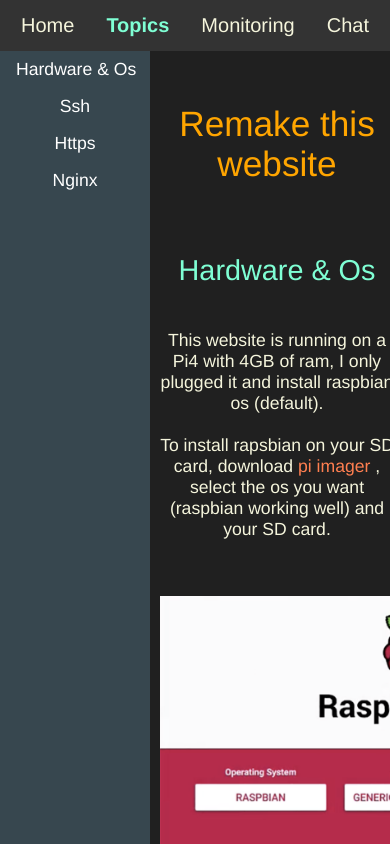
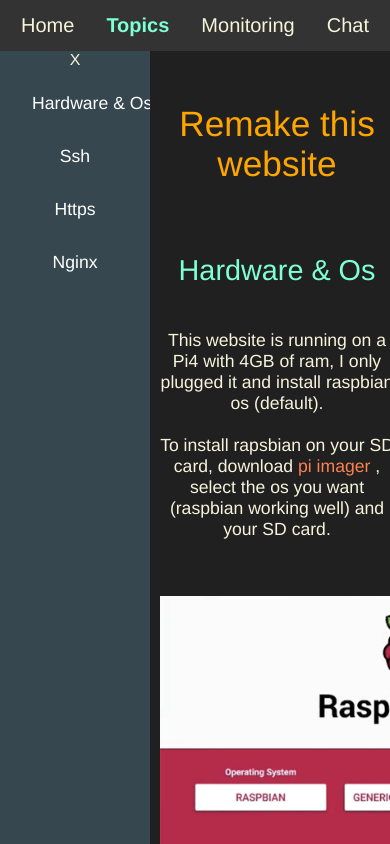
Before and after one commit to hugopukito/vuejs-front, a Vue app: page /topics in a window 390 px wide. Shown: the top 844 px of the page. Built offline with nearby package versions, Linux system fonts and the light colour scheme.

Commit message:
mobile topics navbar

```diff
--- a/package.json
+++ b/package.json
@@ -8,6 +8,11 @@
     "lint": "vue-cli-service lint"
   },
   "dependencies": {
+    "@fortawesome/fontawesome-svg-core": "^6.1.2",
+    "@fortawesome/free-brands-svg-icons": "^6.1.2",
+    "@fortawesome/free-regular-svg-icons": "^6.1.2",
+    "@fortawesome/free-solid-svg-icons": "^6.1.2",
+    "@fortawesome/vue-fontawesome": "^3.0.1",
     "axios": "^0.27.2",
     "core-js": "^3.8.3",
     "vue": "^3.2.13",
--- a/src/App.vue
+++ b/src/App.vue
@@ -14,7 +14,7 @@
   } else {
     setTimeout(() => {
       document.getElementById("router").classList.add("disable");
-    }, 200);
+    }, 350);
   }
 }
 </script>
--- a/src/components/NavBar.vue
+++ b/src/components/NavBar.vue
@@ -1,7 +1,8 @@
 <template>
   <div id ="box" class="box">
-    <img @click="trigger_navbar" class="whiteBeard" src="@/assets/white_beard_nobg.png">
-    <div @click="trigger_navbar" style="margin: 5px"> Menu </div>
+    <div @click="trigger_navbar" style="margin-left: 1rem">
+      <font-awesome-icon icon="fa-solid fa-bars" size="xl" />
+    </div>
     <img class="luffy" src="@/assets/luffy.png">
   </div>
   <nav id="nav">
--- a/src/main.js
+++ b/src/main.js
@@ -2,6 +2,20 @@
 import App from "./App.vue"
 import router from "./router"
 
-createApp(App).
-use(router).
-mount('#app')
+/* import the fontawesome core */
+import { library } from '@fortawesome/fontawesome-svg-core'
+
+/* import font awesome icon component */
+import { FontAwesomeIcon } from '@fortawesome/vue-fontawesome'
+
+/* import specific icons */
+import { faMagnifyingGlass, faBars } from '@fortawesome/free-solid-svg-icons'
+
+/* add icons to the library */
+library.add(faMagnifyingGlass)
+library.add(faBars)
+
+createApp(App)
+.use(router)
+.component('font-awesome-icon', FontAwesomeIcon)
+.mount('#app')
--- a/src/views/Topics.vue
+++ b/src/views/Topics.vue
@@ -1,18 +1,20 @@
 <template>
   <div class="grid">
     <div id ="box" class="box">
-      <div @click="trigger_navbar" style="margin: 5px"> Find your topic (add search icon) </div>
+      <div @click="trigger_navbar" style="margin: 5px"> Find your topic &nbsp;
+        <font-awesome-icon icon="fa-solid fa-magnifying-glass" />
+      </div>
     </div>
     <nav id="vertical_nav">
         <ul>
-          <li class="close" @click="trigger_navbar">X</li>
-          <li class="hardware&os"><a href="#hardware&os">Hardware & Os</a></li>
-          <li class="ssh"><a href="#ssh">Ssh</a></li>
-          <li class="https"><a href="#https">Https</a></li>
-          <li class="nginx"><a href="#nginx">Nginx</a></li>
+          <li class="close_button" @click="trigger_navbar">X</li>
+          <li class="hardware&os" @click="trigger_navbar"><a href="#hardware&os">Hardware & Os</a></li>
+          <li class="ssh" @click="trigger_navbar"><a href="#ssh">Ssh</a></li>
+          <li class="https" @click="trigger_navbar"><a href="#https">Https</a></li>
+          <li class="nginx" @click="trigger_navbar"><a href="#nginx">Nginx</a></li>
         </ul>
     </nav>
-    <div class="main">
+    <div id="main" class="main">
       <div class="h1"> Remake this website </div>
       <section id="hardware&os">
         <div class="h2">Hardware & Os</div>
@@ -69,6 +71,7 @@
 </template>
 
 <style scoped>
+
 .grid {
   display: grid;
   grid-template-columns: min-content;
@@ -137,20 +140,21 @@
   white-space: nowrap;
   background: #37474F;
   width: 150px;
+  overflow: auto;
 }
 
 nav ul {
+  position: sticky;
   list-style: none;
   margin: 0;
   padding: 0;
-}
-nav ul {
-  position: sticky;
   top: 0;
 }
+
 nav ul li a {
   display: block;
   padding: 0.5rem 1rem;
+  margin: 1rem;
   color: white;
   text-decoration: none;
   font-size: 1.1rem;
@@ -161,20 +165,21 @@
 
 @media screen and (max-device-width: 480px) {
   .grid {
-    display: initial;
+    display: block;
+    margin-top: 3rem;
   }
   .h1 {
     font-size: 2em;
-    margin-top: 1em;
+    margin-top: 1.5em;
   }
   section {
     width: 85vw;
   }
   .box {
     display: block;
-    justify-content: center;
-    width: 100vw;
-    background: #333;
+    margin: auto;
+    width: 60vw;
+    border-style: solid;
     margin-top: 1em;
     font-size: 1.5em;
   }
@@ -186,16 +191,21 @@
     padding-top: 1.5em;
     top: -200vh;
     background: rgba(15, 19, 21, 0.8);
+    backdrop-filter: blur(1rem);
   }
   nav ul li a {
     color:aquamarine;
     font-size: 1.5rem;
   }
-  .close {
+  .close_button {
     display: initial;
   }
   nav.active {
     top: 7vh;
+  }
+  .main.hideOverflow {
+    height: 80vh;
+    overflow: hidden;
   }
   img {
     padding: 0;
@@ -213,8 +223,10 @@
 function trigger_navbar() {
   if (document.getElementById("vertical_nav").classList.contains("active")) {
     document.getElementById("vertical_nav").classList.remove("active");
+    document.getElementById("main").classList.remove("hideOverflow");
   } else {
     document.getElementById("vertical_nav").classList.add("active");
+    document.getElementById("main").classList.add("hideOverflow");
   }
 }
 
```
Also changed, not shown: 2 other files (tests, documents, lock files or other folders).
